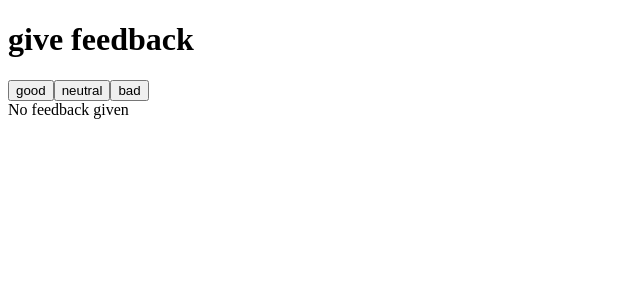
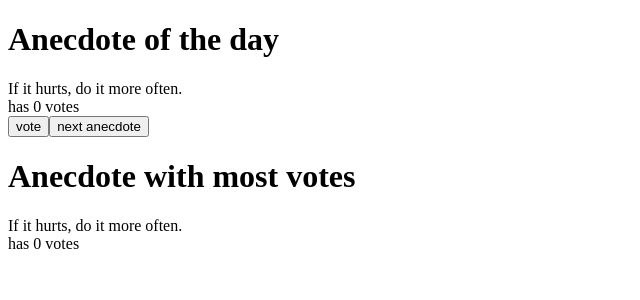
Before and after one commit to AGORKHALY/Fullstack-course-Helsinki, a React (Vite) app: page / in a window 1280 px wide. Shown: the top 300 px of the page, without its empty margins (0-640 px from the left). Built offline with nearby package versions, Linux system fonts and the light colour scheme.

Commit message:
anecdotes

```diff
--- a/src/App.jsx
+++ b/src/App.jsx
@@ -165,88 +165,52 @@
 
 // export default App
 
-import { useState } from "react";
+//
 
-const Button = ({ onClick, text }) => {
-  return (
-    <button onClick={onClick}>
-      {text}
-    </button>
-  )
-}
+import { useState } from 'react'
 
-const StatisticLine = ({ text, value }) => {
-  return (
-    <tr>
-      <td>{text}</td>
-      <td>{value}</td>
-    </tr>
-  )
-}
+const App = () => {
+  const anecdotes = [
+    'If it hurts, do it more often.',
+    'Adding manpower to a late software project makes it later!',
+    'The first 90 percent of the code accounts for the first 90 percent of the development time...The remaining 10 percent of the code accounts for the other 90 percent of the development time.',
+    'Any fool can write code that a computer can understand. Good programmers write code that humans can understand.',
+    'Premature optimization is the root of all evil.',
+    'Debugging is twice as hard as writing the code in the first place. Therefore, if you write the code as cleverly as possible, you are, by definition, not smart enough to debug it.',
+    'Programming without an extremely heavy use of console.log is same as if a doctor would refuse to use x-rays or blood tests when diagnosing patients.',
+    'The only way to go fast, is to go well.'
+  ]
 
-const Statistics = ({ good, neutral, bad }) => {
-  const total = good + neutral + bad
-  const average = (good - bad) / total
-  const positive = (good / total) * 100
+  const [selected, setSelected] = useState(0)
+  const [votes, setVotes] = useState(new Array(anecdotes.length).fill(0))
 
-  if (total === 0) {
-    return (
-      <div>
-        No feedback given
-      </div>
-    )
+  const handleRandomNum = () => {
+    setSelected(Math.floor(Math.random() * anecdotes.length))
   }
+
+  const handleVote = () => {
+    const copy = [...votes]
+    copy[selected] += 1
+    setVotes(copy)
+  }
+
+  const max = Math.max(...votes)
+  const index = votes.indexOf(max)
 
   return (
     <div>
-      <h1>statistics</h1>
-      <table>
-        <tbody>
-          <StatisticLine text='good' value={good} />
-          <StatisticLine text='neutral' value={neutral} />
-          <StatisticLine text='bad' value={bad} />
-          <StatisticLine text='all' value={total} />
-          <StatisticLine text='average' value={average} />
-          <StatisticLine text='positive' value={positive + '%'} />
-        </tbody>
-      </table>
+      <h1>Anecdote of the day</h1>
+      <div>{anecdotes[selected]}</div>
+      <div>has {votes[selected]} votes</div>
+      <button onClick={handleVote}>vote</button>
+      <button onClick={handleRandomNum}>next anecdote</button>
+      <div>
+        <h1>Anecdote with most votes</h1>
+        <div>{anecdotes[index]}</div>
+        <div>has {votes[index]} votes</div>
+      </div>
     </div>
   )
 }
 
-const App = () => {
-  const [good, setGood] = useState(0);
-  const [neutral, setNeutral] = useState(0);
-  const [bad, setBad] = useState(0);
-  const [total, setTotal] = useState(0);
-
-  const handleGood = () => {
-    const updatedGood = good + 1
-    setGood(updatedGood)
-    setTotal(updatedGood + neutral + bad)
-  }
-
-  const handleNeutral = () => {
-    const updatedNeutral = neutral + 1
-    setNeutral(updatedNeutral)
-    setTotal(updatedNeutral + good + bad)
-  }
-
-  const handleBad = () => {
-    const updatedBad = bad + 1
-    setBad(updatedBad)
-    setTotal(updatedBad + good + neutral)
-  }
-
-  return (
-    <div>
-      <h1>give feedback</h1>
-      <Button onClick={handleGood} text='good' />
-      <Button onClick={handleNeutral} text='neutral' />
-      <Button onClick={handleBad} text='bad' />
-      <Statistics good={good} neutral={neutral} bad={bad} />
-    </div>
-  );
-}
-
-export default App;
+export default App
```
